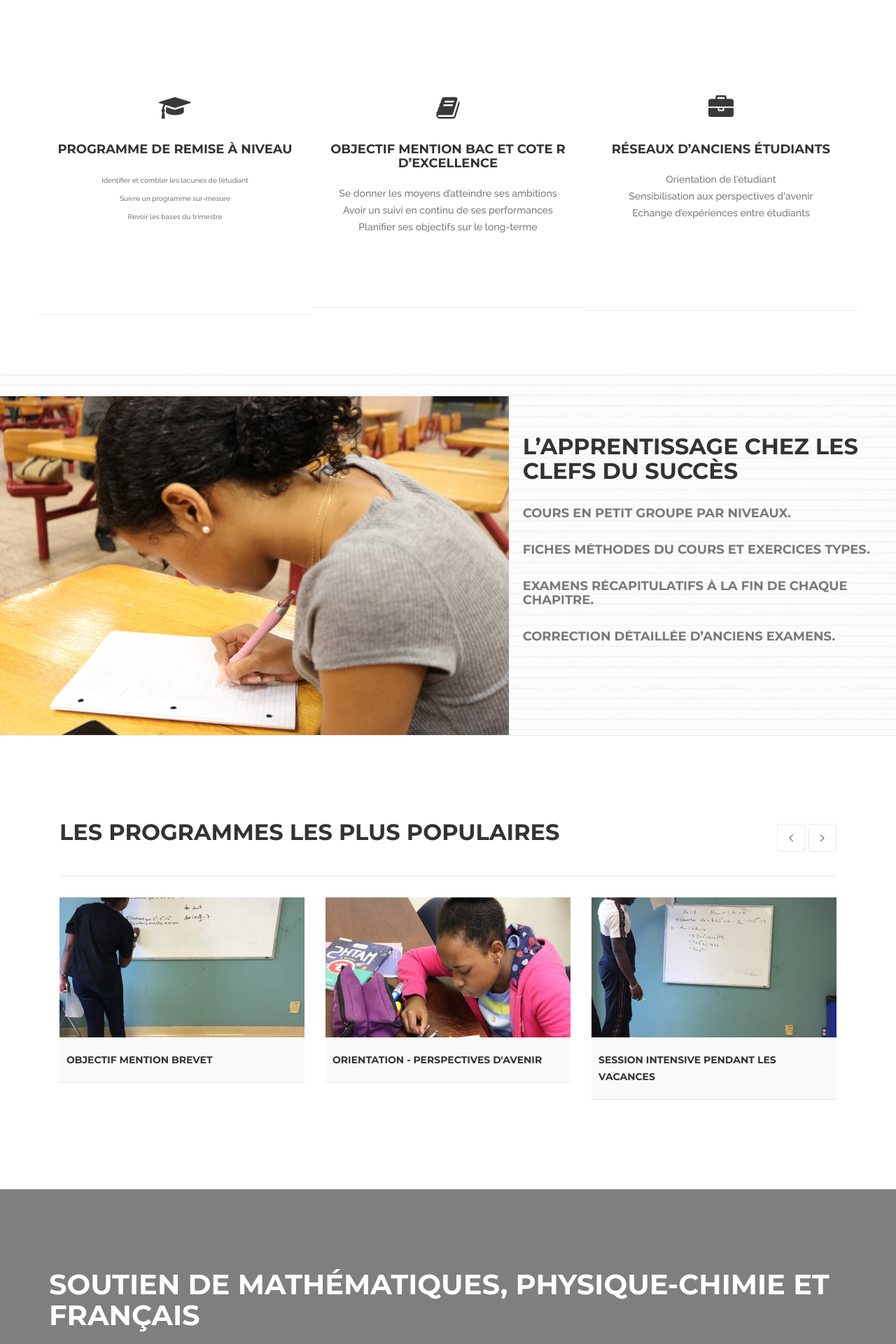
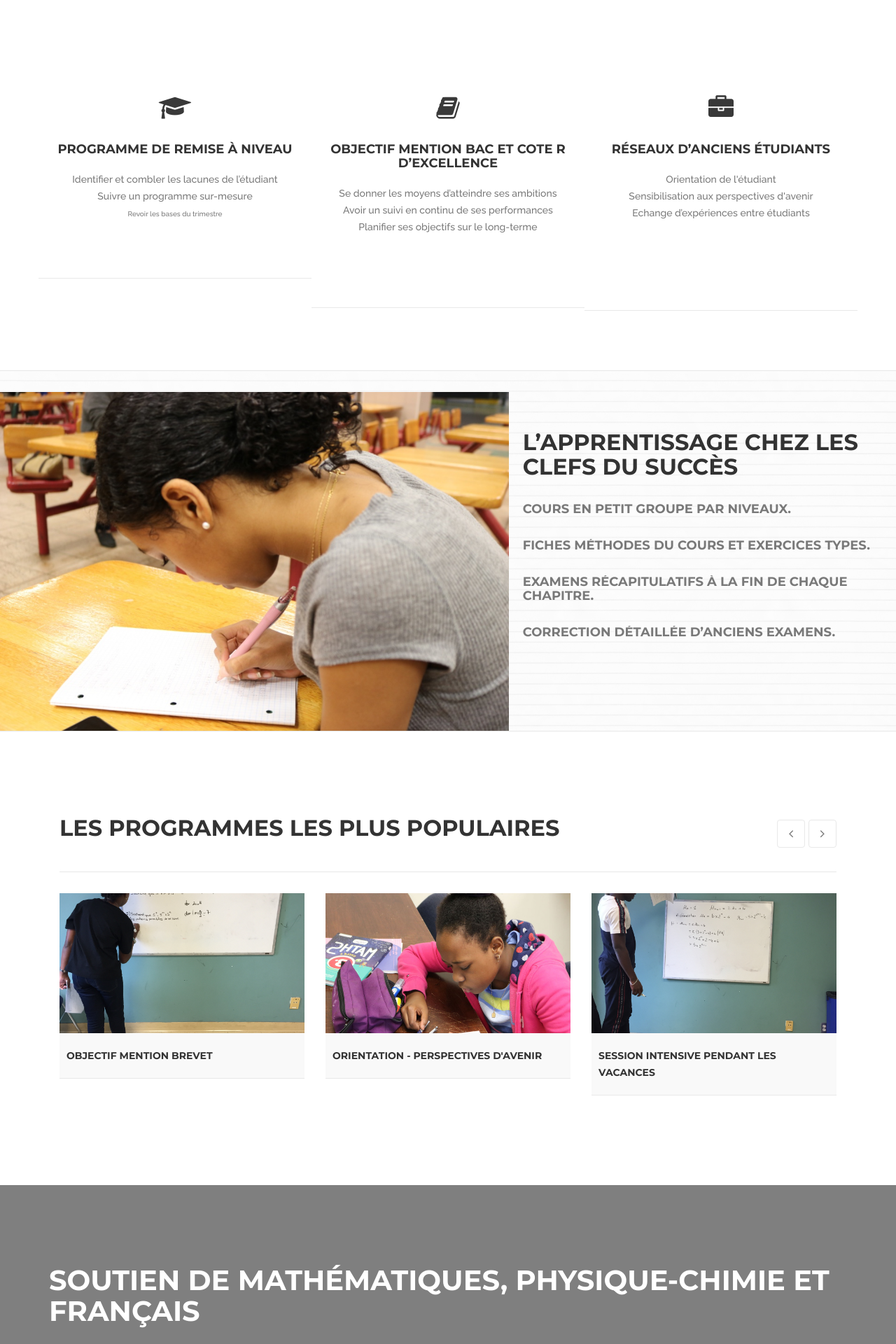
Before and after one commit to bkingg/les-clefs-pour-reussir, a Jekyll site: the page built from index.html, in a window 1280 px wide. Shown: the part 629-2549 px from the top of the page at 70% size. Built offline with Jekyll 4.4.1, drawn with Linux system fonts in a browser that asks for light colours; some web fonts are replaced.

Commit message:
Update from Forestry.io - index.html

```diff
--- a/index.html
+++ b/index.html
@@ -14,7 +14,9 @@ layout: default
             <div class="features-icon">
               <i class="fa fa-graduation-cap"></i>
             </div>
-            <h5>Programme de Remise à niveau<br></h5><div class="features-content"><p><span style="font-size: 1rem;">Identifier et combler les lacunes de l’étudiant<br></span><span style="font-size: 1rem;">Suivre un programme sur-mesure<br></span><span style="font-size: 1rem;">Revoir les bases du trimestre</span><span style="font-size: 1rem;"><br></span></p><p class=""><br></p><p></p><p><br></p>
+            <h5>Programme de Remise à niveau</h5>
+            <div class="features-content">
+            <p>Identifier et combler les lacunes de l’étudiant<br>Suivre un programme sur-mesure<br><span style="font-size: 1rem;">Revoir les bases du trimestre</span></p>
             </div>
           </div>
         </div>
```
